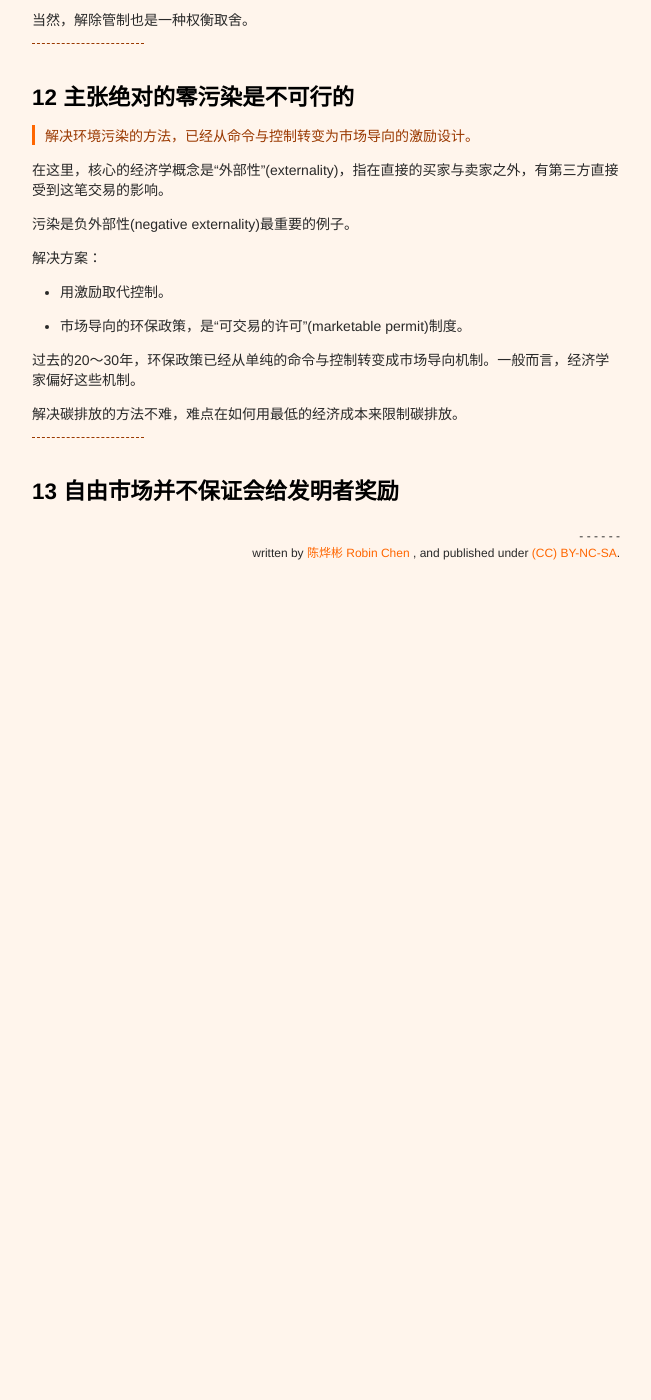
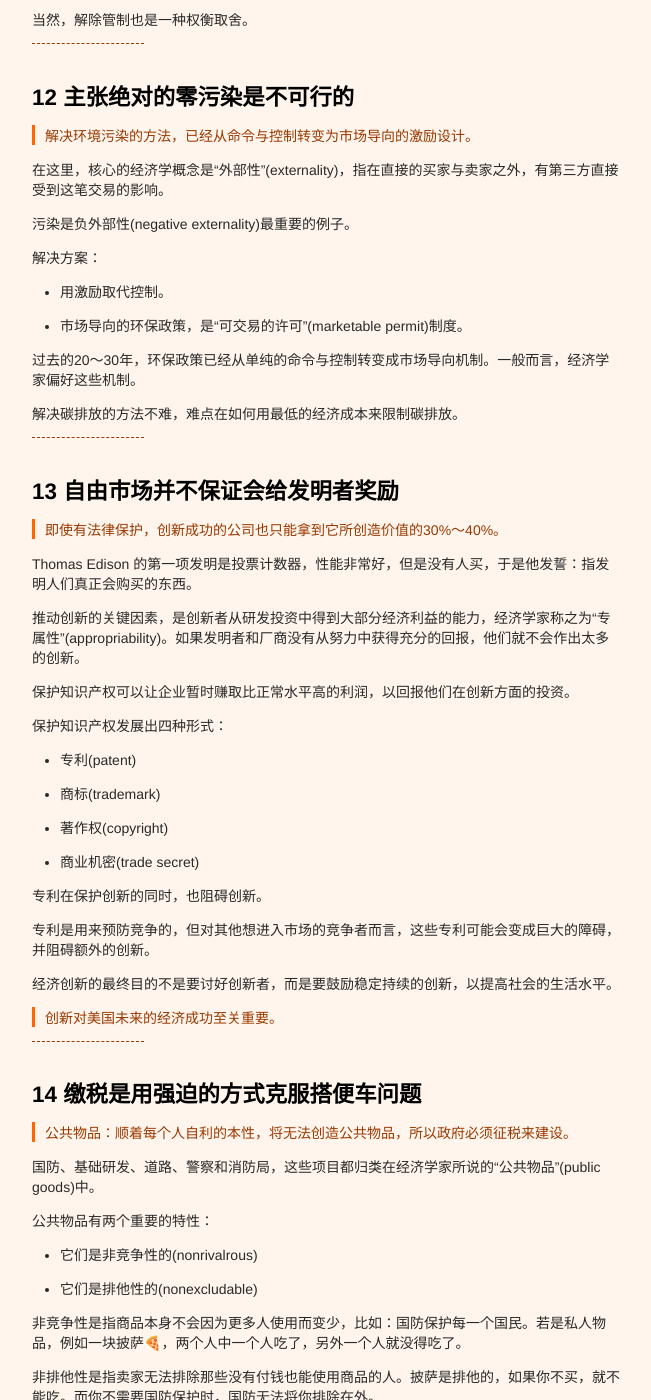
Before and after one commit to xianyuxmu/xianyuxmu.github.io, a Jekyll site: the page built from _posts/2017-04-29-the-instant-economist.md, in a window 1280 px wide and 1400 px high, scrolled down 10559 px. Shown: the whole window, without its empty margins (314-965 px from the left). Built offline with Jekyll 4.4.1, drawn with Linux system fonts in a browser that asks for light colours; comment, search, counter and statistics services are not loaded; before the commit the page ends 11189 px from its top, so only the background shows below that; some of the changed text lies outside the part shown.

Commit message:
14 缴税是用强迫的方式克服搭便车问题

```diff
--- a/_posts/2017-04-29-the-instant-economist.md
+++ b/_posts/2017-04-29-the-instant-economist.md
@@ -426,3 +426,58 @@ tags:
 ----
 
 ## 13 自由市场并不保证会给发明者奖励
+
+> 即使有法律保护，创新成功的公司也只能拿到它所创造价值的30%～40%。
+
+Thomas Edison 的第一项发明是投票计数器，性能非常好，但是没有人买，于是他发誓：指发明人们真正会购买的东西。
+
+推动创新的关键因素，是创新者从研发投资中得到大部分经济利益的能力，经济学家称之为“专属性”(appropriability)。如果发明者和厂商没有从努力中获得充分的回报，他们就不会作出太多的创新。
+
+保护知识产权可以让企业暂时赚取比正常水平高的利润，以回报他们在创新方面的投资。
+
+保护知识产权发展出四种形式：
+
+- 专利(patent)
+- 商标(trademark)
+- 著作权(copyright)
+- 商业机密(trade secret)
+
+专利在保护创新的同时，也阻碍创新。
+
+专利是用来预防竞争的，但对其他想进入市场的竞争者而言，这些专利可能会变成巨大的障碍，并阻碍额外的创新。
+
+经济创新的最终目的不是要讨好创新者，而是要鼓励稳定持续的创新，以提高社会的生活水平。
+
+> 创新对美国未来的经济成功至关重要。
+
+----
+
+## 14 缴税是用强迫的方式克服搭便车问题
+
+> 公共物品：顺着每个人自利的本性，将无法创造公共物品，所以政府必须征税来建设。
+
+国防、基础研发、道路、警察和消防局，这些项目都归类在经济学家所说的“公共物品”(public goods)中。
+
+公共物品有两个重要的特性：
+
+- 它们是非竞争性的(nonrivalrous)
+- 它们是排他性的(nonexcludable)
+
+非竞争性是指商品本身不会因为更多人使用而变少，比如：国防保护每一个国民。若是私人物品，例如一块披萨🍕，两个人中一个人吃了，另外一个人就没得吃了。
+
+非排他性是指卖家无法排除那些没有付钱也能使用商品的人。披萨是排他的，如果你不买，就不能吃。而你不需要国防保护时，国防无法将你排除在外。
+
+常见的公共物品：
+
+- 公共保健方案。如：疫苗接种。
+- 良好的道路系统。
+- 科学研究。
+- 教育。
+
+> 搭便车，free-rider.
+
+政府课税即是要求公民为公共物品付费，无论每位公民是否真的想要该种与数量的公共物品。
+
+----
+
+## 15 社会福利计划时援助与激励之间拔河
```
